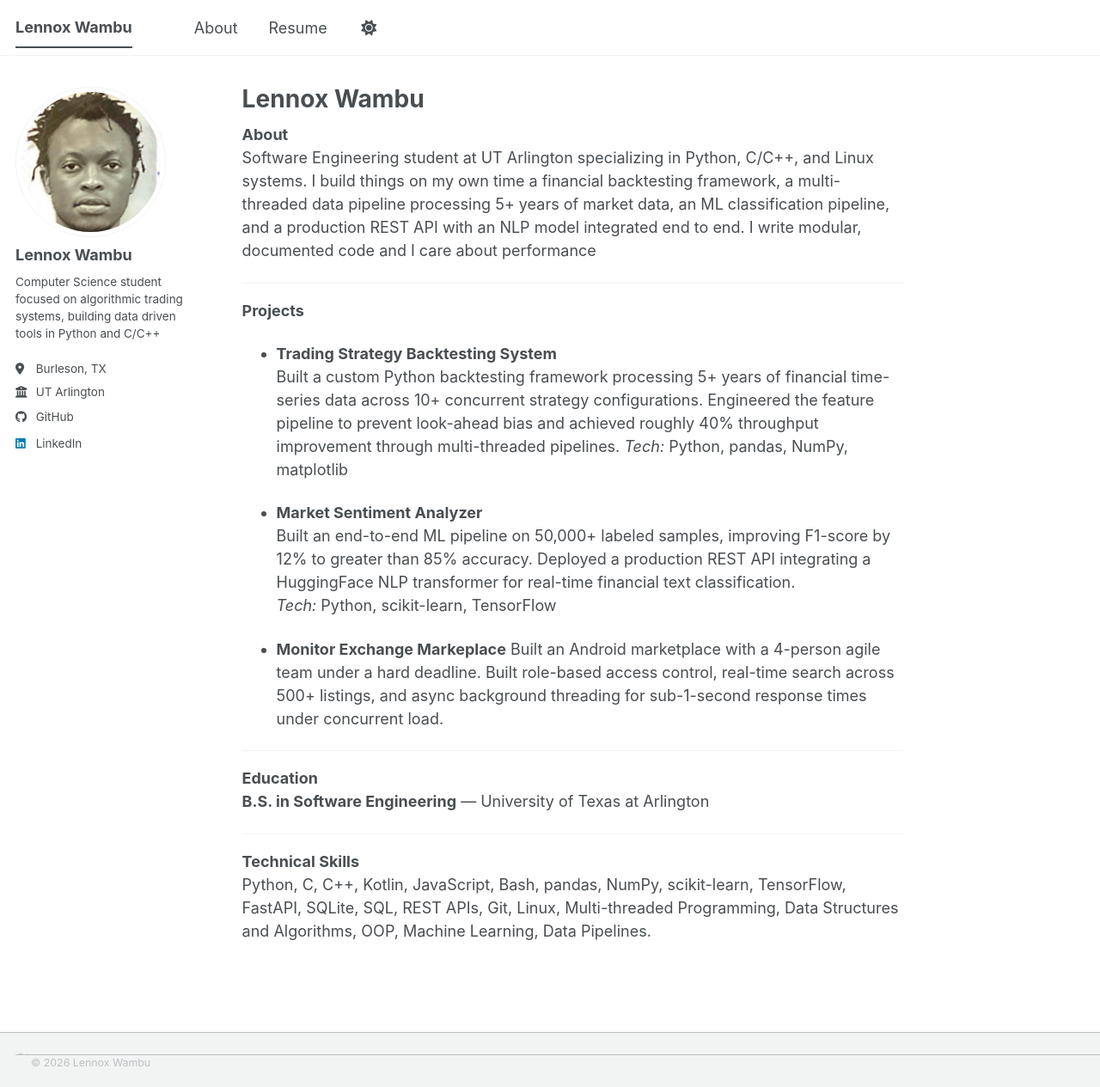
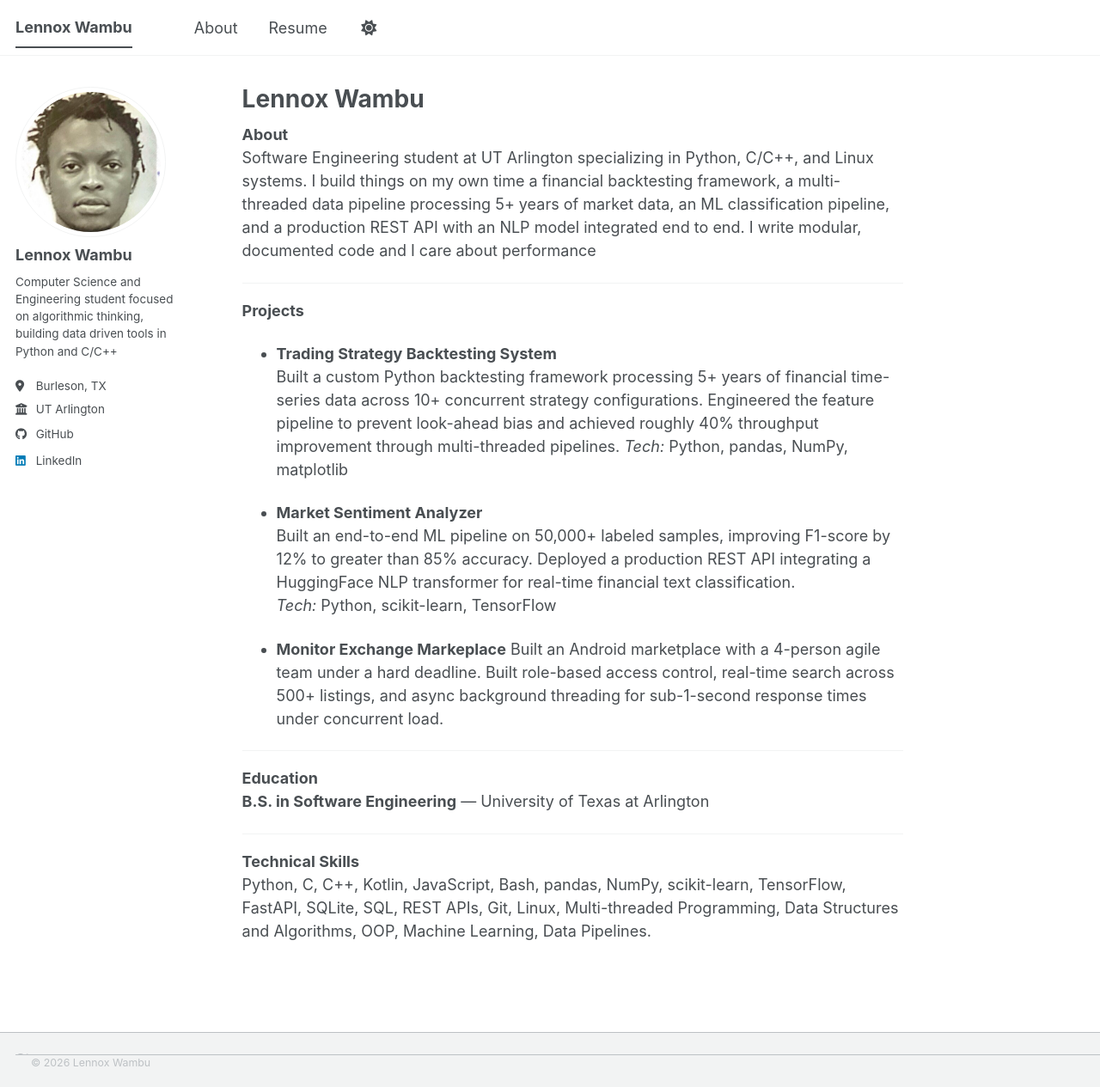
Before and after one commit to lennox909/lennox909.github.io, a Jekyll site: the page built from _pages/about.md, in a window 1280 px wide and 1265 px high. Shown: the whole window at 86% size. Built offline with Jekyll 4.4.1, drawn with Linux system fonts in a browser that asks for light colours; a script bundle is joined from its source files by our own code; library files that are not in the unit come from our copies.

Commit message:
Update bio for Lennox Wambu

```diff
--- a/_config.yml
+++ b/_config.yml
@@ -26,7 +26,7 @@ author:
   avatar           : "profile.png.jpg"
   name             : "Lennox Wambu"
   pronouns         : # example: "she/her"
-  bio              : "Computer Science student focused on algorithmic trading systems, building data driven tools in Python and C/C++"
+  bio              : "Computer Science and Engineering student focused on algorithmic thinking, building data driven tools in Python and C/C++"
   location         : "Burleson, TX"
   employer         : "UT Arlington"
   uri              : # URL
```
